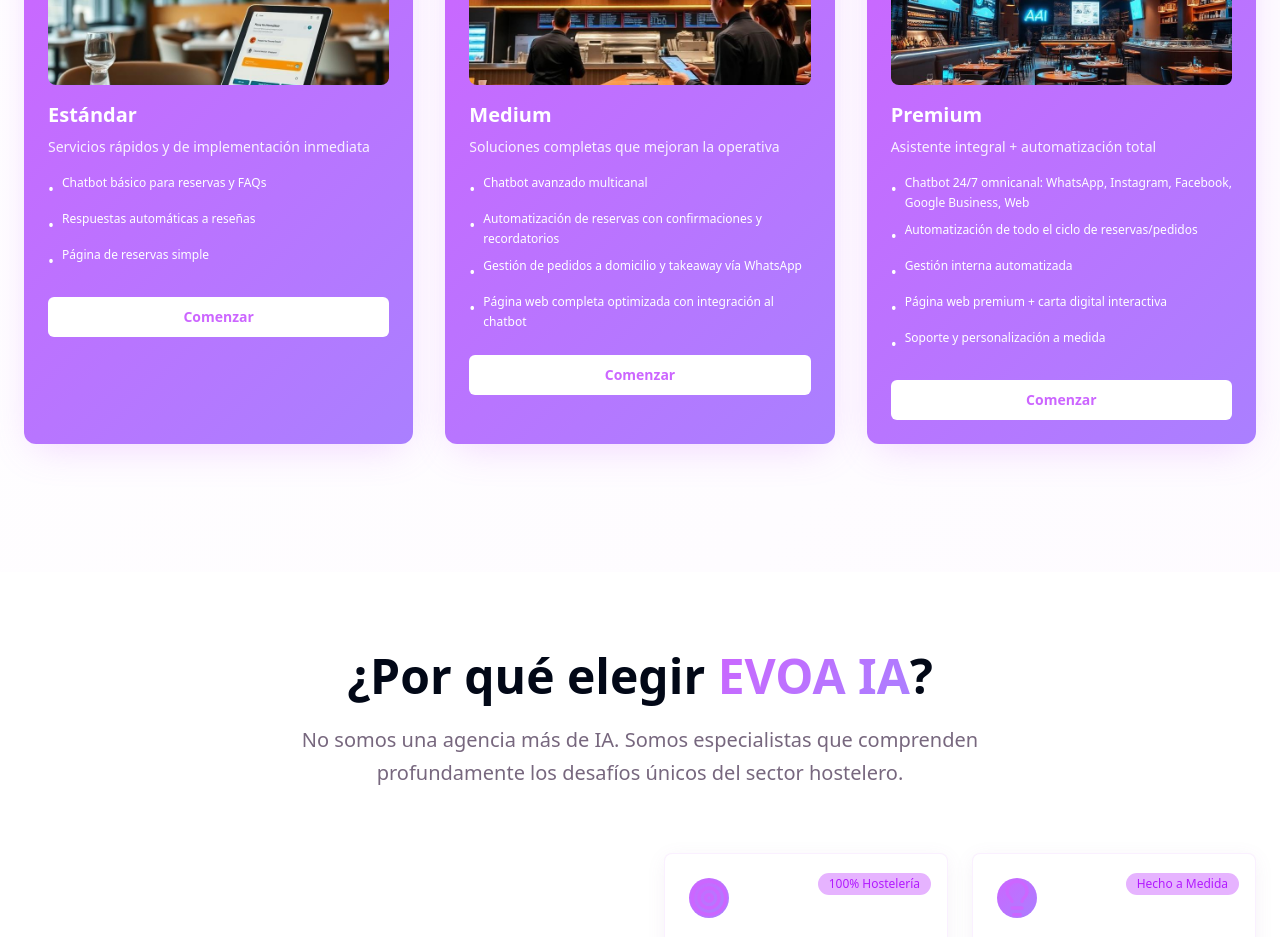
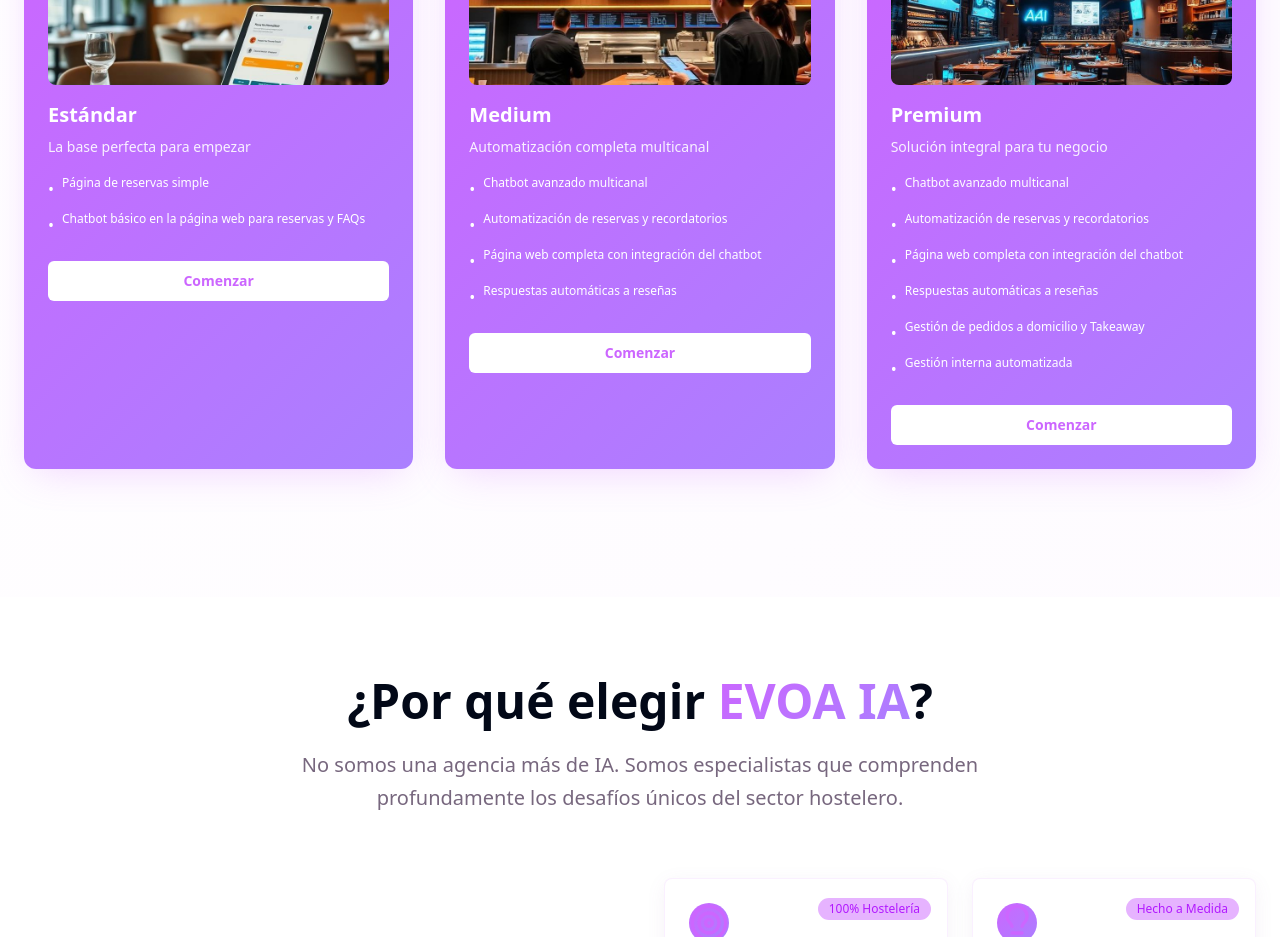
Before and after one commit to miquelcabanellascapo2006-ux/evoa-ia-for-hospitality, a React (Vite) app: page / in a window 1280 px wide. Shown: the part 1700-2637 px from the top of the page. Built offline with nearby package versions, Linux system fonts and the light colour scheme; the HTML template or start-up script is replaced by a standard one.

Commit message:
Update service offerings

```diff
--- a/src/components/ProblemsSection.tsx
+++ b/src/components/ProblemsSection.tsx
@@ -28,18 +28,18 @@ const ProblemsSection = () => {
   }];
   const solutions = [{
     title: "Estándar",
-    subtitle: "Servicios rápidos y de implementación inmediata",
-    features: ["Chatbot básico para reservas y FAQs", "Respuestas automáticas a reseñas", "Página de reservas simple"],
+    subtitle: "La base perfecta para empezar",
+    features: ["Página de reservas simple", "Chatbot básico en la página web para reservas y FAQs"],
     image: serviceStandard
   }, {
     title: "Medium",
-    subtitle: "Soluciones completas que mejoran la operativa",
-    features: ["Chatbot avanzado multicanal", "Automatización de reservas con confirmaciones y recordatorios", "Gestión de pedidos a domicilio y takeaway vía WhatsApp", "Página web completa optimizada con integración al chatbot"],
+    subtitle: "Automatización completa multicanal",
+    features: ["Chatbot avanzado multicanal", "Automatización de reservas y recordatorios", "Página web completa con integración del chatbot", "Respuestas automáticas a reseñas"],
     image: serviceMedium
   }, {
     title: "Premium",
-    subtitle: "Asistente integral + automatización total",
-    features: ["Chatbot 24/7 omnicanal: WhatsApp, Instagram, Facebook, Google Business, Web", "Automatización de todo el ciclo de reservas/pedidos", "Gestión interna automatizada", "Página web premium + carta digital interactiva", "Soporte y personalización a medida"],
+    subtitle: "Solución integral para tu negocio",
+    features: ["Chatbot avanzado multicanal", "Automatización de reservas y recordatorios", "Página web completa con integración del chatbot", "Respuestas automáticas a reseñas", "Gestión de pedidos a domicilio y Takeaway", "Gestión interna automatizada"],
     image: servicePremium
   }];
   return <section id="servicios" className="py-20 bg-gradient-to-br from-white to-brand-purple-light/5">
```
